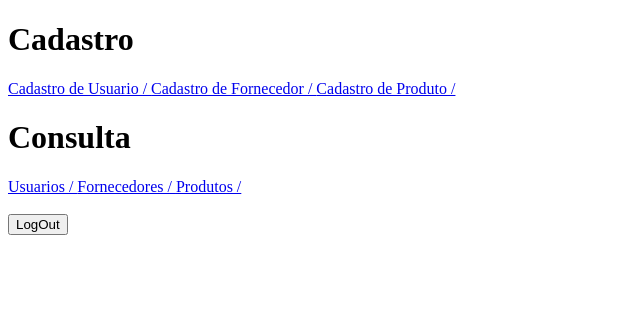
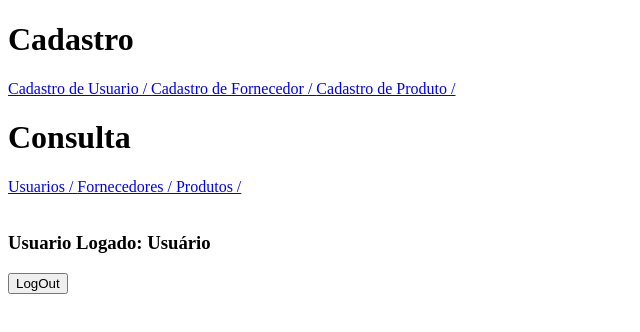
Before and after one commit to natwus/Projeto, a React (Create React App) app in the folder frontend/: page /inicio in a window 1280 px wide. Shown: the top 332 px of the page, without its empty margins (0-640 px from the left). Built offline with nearby package versions, Linux system fonts and the light colour scheme; sample sign-in values are in the browser's storage.

Commit message:
nome do usuario logado

```diff
--- a/frontend/src/components/Inicio/Inicio.jsx
+++ b/frontend/src/components/Inicio/Inicio.jsx
@@ -1,11 +1,22 @@
 import { Link } from "react-router-dom";
 import { useNavigate } from 'react-router-dom';
 import useSessionTimeout from '../../hooks/useSessionTimeout';
+import {jwtDecode} from "jwt-decode"; // Remover "jwtDecode" entre {} pois não é exportação nomeada
 
 function Inicio() {
     const navigate = useNavigate();
 
     useSessionTimeout();
+
+    // Pegando o token diretamente do localStorage
+    const token = localStorage.getItem('token');
+
+    let emailUsuario = '';
+    if (token) {
+        // Decodificando o token para obter o email ou nome do usuário
+        const decoded = jwtDecode(token);
+        emailUsuario = decoded.nome || 'Usuário'; // Usando "nome" ou uma string padrão se "nome" não existir
+    }
 
     const handleLogoff = () => {
         localStorage.removeItem('token');
@@ -25,6 +36,7 @@ function Inicio() {
             <Link to={"/produtos"}>Produtos / </Link>
             <br />
             <br />
+            <h3>Usuario Logado: {emailUsuario}</h3>
             <button onClick={handleLogoff}>LogOut</button>
         </>
     )
```
